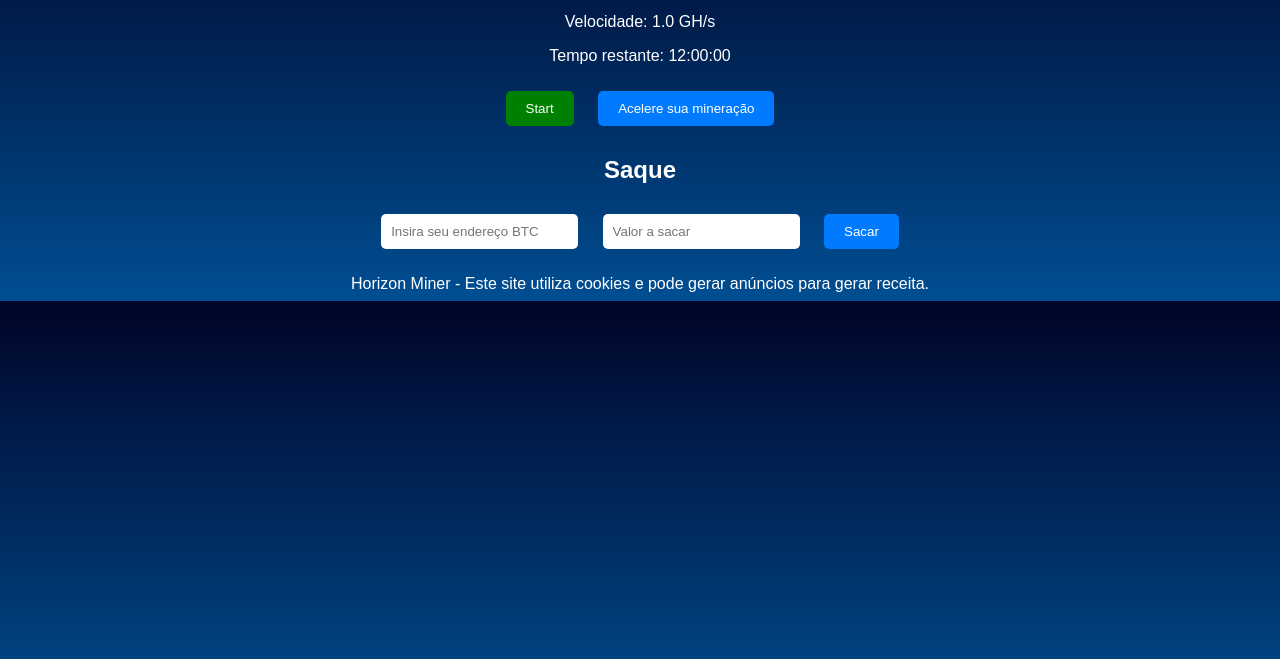
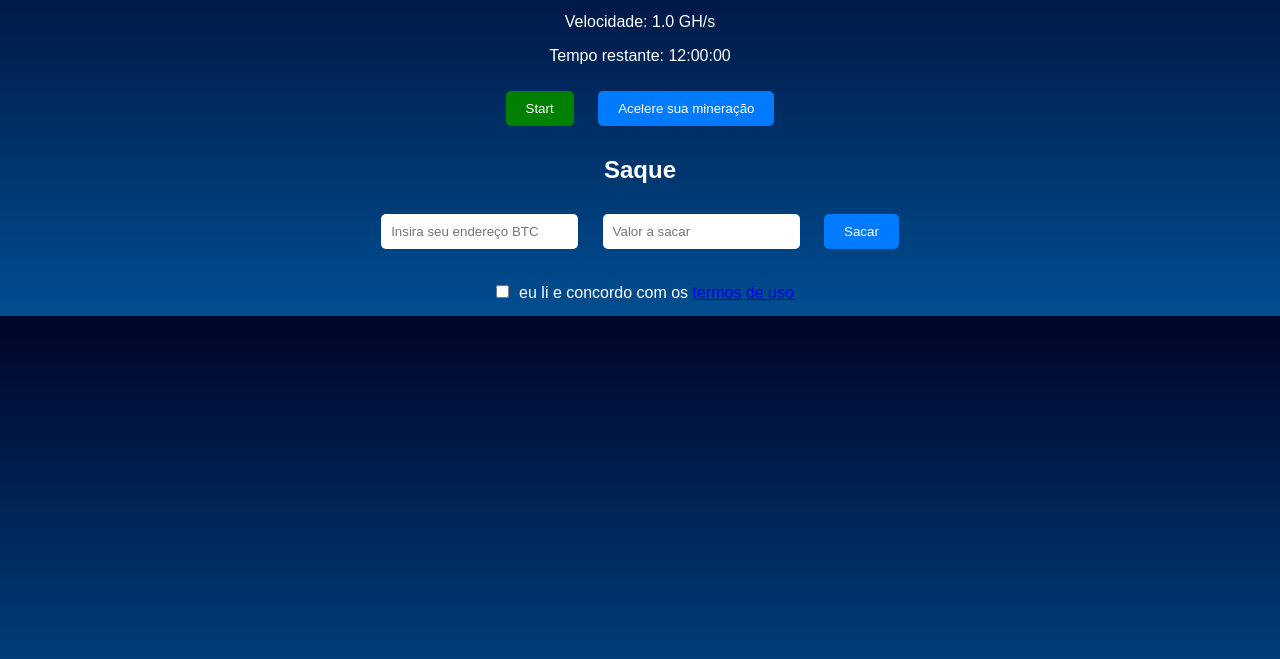
Before and after one commit to Horizonminer2025/Horizon-miner, a plain HTML site: page index.html in a window 1280 px wide. Shown: the part 129-788 px from the top of the page. Drawn offline with Linux system fonts and the light colour scheme.

Commit message:
Update index.html

```diff
--- a/index.html
+++ b/index.html
@@ -147,8 +147,7 @@
             withdrawButton.addEventListener("click", withdraw);
         });
     </script>
-
+          <label>
+          <input type="checkbox"/>eu li e concordo com os <a href="/storage/emulated/0/Documents/termos.html">termos de uso</a>
+          </label>
       </html>
-     <footer>
-         Horizon Miner - Este site utiliza cookies e pode gerar anúncios para gerar receita.
-     </footer>
```
